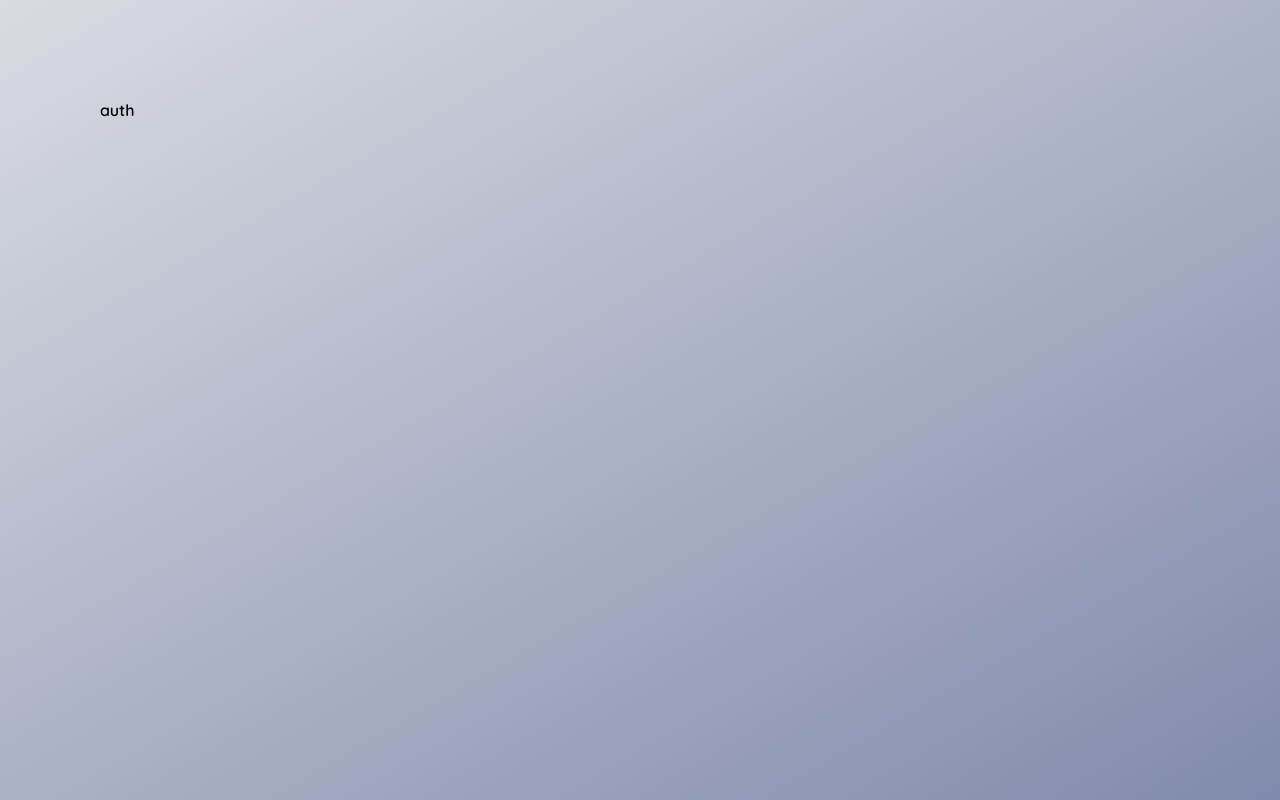
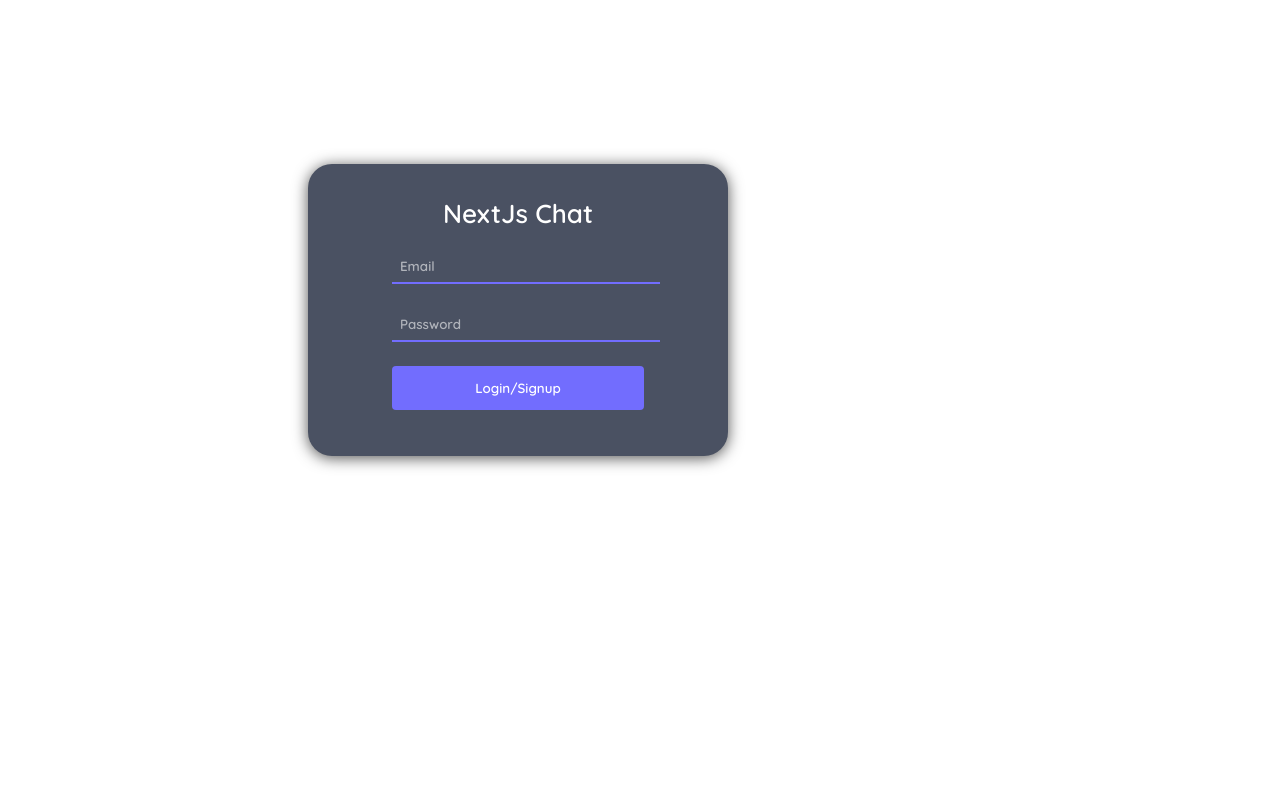
Before and after one commit to GreatA-Maker/projectX, a Next.js app: page / in a window 1280 px wide. Built offline with nearby package versions, Linux system fonts and the light colour scheme.

Commit message:
Login/Signup page added

```diff
--- /dev/null
+++ b/context/index.js
@@ -0,0 +1,17 @@
+import React,{useState,createContext} from "react";
+
+export const Context = createContext();
+
+export const ContextProvider = ({children}) => {
+    const [username,setUsername] = useState("");
+    const [secret,setSecret] = useState("");
+
+    const value = {
+        username,
+        setUsername,
+        secret,
+        setSecret
+    };
+
+    return <Context.Provider value={value}>{children}</Context.Provider>
+}
--- a/package.json
+++ b/package.json
@@ -8,6 +8,7 @@
     "start": "next start"
   },
   "dependencies": {
+    "axios": "^1.2.1",
     "next": "^11.0.0",
     "react": "17.0.2",
     "react-dom": "17.0.2"
--- a/pages/_app.js
+++ b/pages/_app.js
@@ -2,12 +2,12 @@
 import "../styles/chats.css";
 import "../styles/index.css";
 
-// import { ContextProvider } from '../context'
+import { ContextProvider } from '../context'
 
 export default function App({ Component, pageProps }) {
   return (
-    // <ContextProvider>
-    <Component {...pageProps} />
-    // </ContextProvider>
+    <ContextProvider>
+        <Component {...pageProps} />
+    </ContextProvider>
   );
 }
--- a/pages/index.js
+++ b/pages/index.js
@@ -1,5 +1,38 @@
-import React from "react";
+import React ,{useContext} from "react";
+
+import {Context} from "../context";
+
+import {useRouter} from "next/router";
+
+import axios from "axios";
 
 export default function Auth() {
-  return <div className="background">auth</div>;
+
+  const {setUsername,setSecret } = useContext(Context);
+
+  return (
+    <div className="Background">
+      <div className="auth-container">
+        <form className="auth-form" onSubmit={(e) => e.preventDefault()}>
+         <div className="auth-title">NextJs Chat</div>
+
+          <div className="input-container">
+            <input placeholder="Email"
+              className="text-input"
+              onChange={(e)=>setUsername(e.target.value)}/>
+          </div>
+          <div className="input-container">
+            <input placeholder="Password"
+              className="text-input"
+              onChange={(e)=>setSecret(e.target.value)}/>
+          </div>
+
+          <button type="submit" className="submit-button">
+            Login/Signup
+          </button>
+
+        </form>
+      </div>
+    </div>
+  )
 }
```
Also changed, not shown: 1 other file (tests, documents, lock files or other folders).
